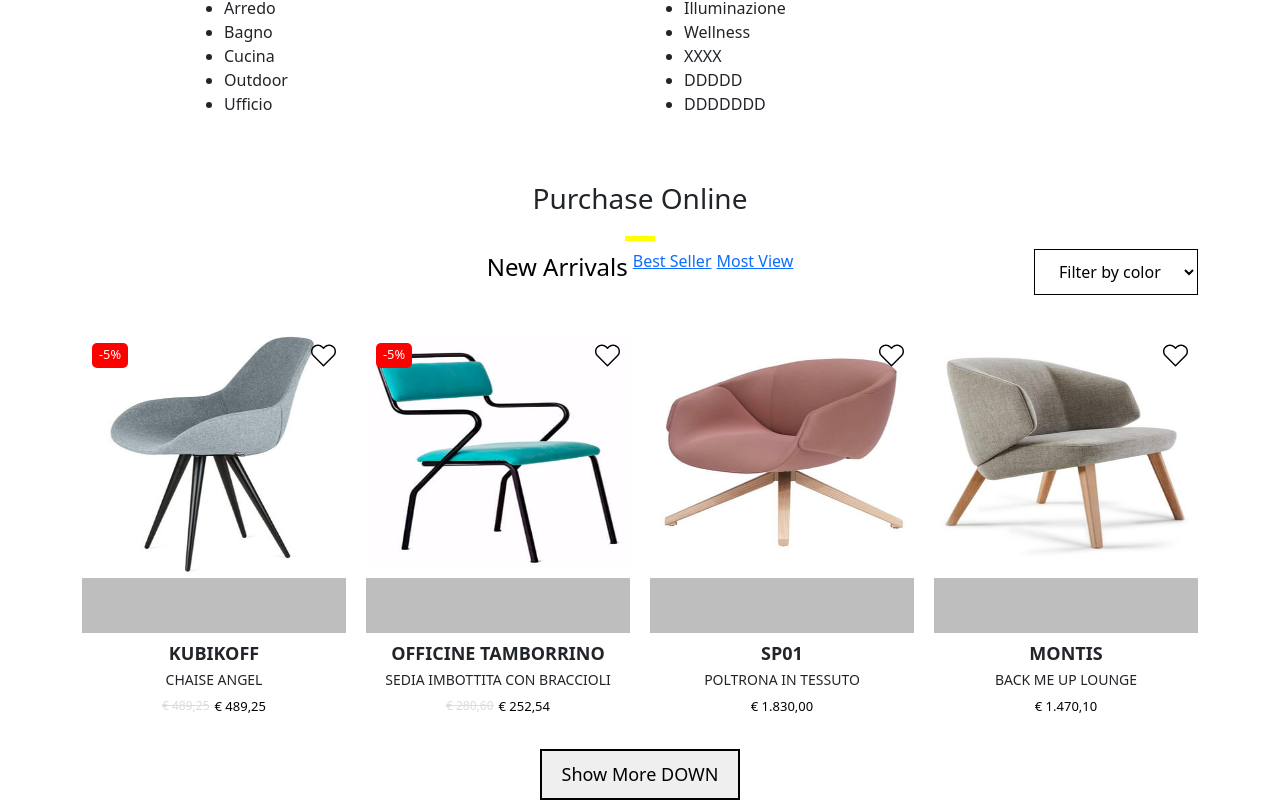
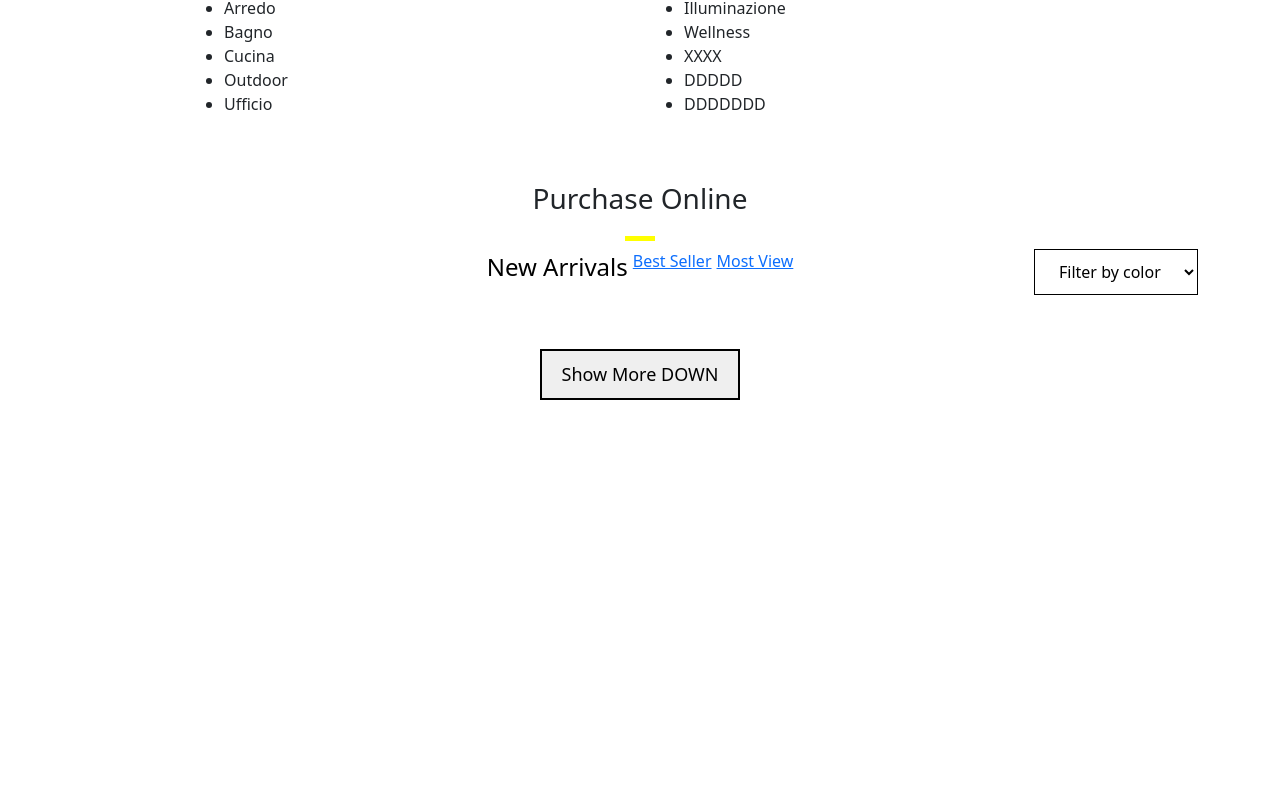
Before and after one commit to federicoaniello/test, a Vue app: page /#/ in a window 1280 px wide. Shown: the part 772-1572 px from the top of the page. After the commit the page ends 1172 px from the top, so only its background shows below. Built offline with nearby package versions, Linux system fonts and the light colour scheme.

Commit message:
Fixed select option

```diff
--- a/src/components/ProductItem.vue
+++ b/src/components/ProductItem.vue
@@ -11,19 +11,19 @@
   </div> -->
   <div class="product" @click="openModal(item)">
     <div class="product--img">
-      <div :class="{ 'additional-info': true, 'justify-content-end': !item.discount }">
-        <span v-if="item?.discount">{{ item.discount }}</span>
+      <div :class="{ 'additional-info': true, 'justify-content-end': !item?.discount }">
+        <span v-if="item?.discount">{{ item?.discount }}</span>
         <img src="/svg/heart.svg" alt="">
       </div>
-      <img :src="item['image-thumb']" alt="">
+      <img :src="item?.['image-thumb']" alt="">
       <img class="eye" src="/svg/visible.svg" alt="">
     </div>
     <div class="product--info">
-      <h5>{{ item.name }}</h5>
-      <h6>{{ item.description }}</h6>
+      <h5>{{ item?.name }}</h5>
+      <h6>{{ item?.description }}</h6>
       <div class="prices">
-        <span class="old-price" v-if="item?.['old-price']">{{ item['old-price'] }}</span>
-        <span>{{ item.price }}</span>
+        <span class="old-price" v-if="item?.['old-price']">{{ item?.['old-price'] }}</span>
+        <span>{{ item?.price }}</span>
       </div>
     </div>
   </div>
--- a/src/components/ProductList.vue
+++ b/src/components/ProductList.vue
@@ -15,14 +15,19 @@
 </template>
 
 <script setup>
-import { computed, toRefs, ref, inject } from 'vue';
+import { computed, toRefs, ref } from 'vue';
 import ProductItem from './ProductItem.vue';
-const selectedColor = inject('color', null);
 const props = defineProps({
-    products: Array,
-    required:true
+    products: {
+        type: Array,
+        required: true
+    },
+    selectedColor: {
+        type: String,
+        required: false
+    }
 });
-const { products } = toRefs(props);
+const { products, selectedColor } = toRefs(props);
 let truncateMax = ref(4);
 
 
@@ -34,12 +39,9 @@
     truncateMax.value = truncateMax.value + 4;
 }
 
-// watch(truncateMax, (prev, n) => {
-//     //products.value = products.value.slice(0, n)
-// })
-
 const filteredProducts = computed(() => {
-    return products?.value?.slice(0, truncateMax.value) || []
+    console.log("PRODUCT LIST COLOR = ", selectedColor.value)
+    return products?.value?.slice(0, truncateMax.value).filter(el => el.color.includes(selectedColor.value)) || []
 })
 
 const isMaxValueHigherThanNumberOfItems = computed(() => {
--- a/src/components/TheCatalogue.vue
+++ b/src/components/TheCatalogue.vue
@@ -18,7 +18,10 @@
                 <option value="white">White</option>
                 <option value="blue">Blue</option>
                 <option value="grey">Grey</option>
-                <option selected>Filter by color</option>
+                <option value="purple">Purple</option>
+                <option value="brown">Brown</option>
+                <option value="orange">Orange</option>
+                <option selected value="">Filter by color</option>
             </select>
         </div>
         <router-view :selected-color="select_color"></router-view>
@@ -30,11 +33,10 @@
 import { ref, provide } from 'vue';
 
 const select_color = ref(null);
+
 const onChange = (event) => {
     select_color.value = event.target.value;
 }
-
-provide('color',select_color)
 </script>
 
 <style lang="scss" scoped>
--- a/src/views/BestSeller.vue
+++ b/src/views/BestSeller.vue
@@ -1,16 +1,22 @@
 <template>
-    <ProductList :products="jsonData"/>
+    <ProductList :products="jsonData" :selectedColor="selectedColor"/>
 </template>
 
 <script setup>
-import { ref, onMounted, toRefs } from 'vue';
+import { ref, onMounted, toRefs, watch } from 'vue';
 import ProductList from '../components/ProductList.vue';
 import useDownload from '../hooks/useDownload';
 const { download } = useDownload();
-
+const props = defineProps({
+  selectedColor: { type: String },
+});
+const { selectedColor } = toRefs(props);
 const jsonData = ref(null);
 onMounted(async () => {
    jsonData.value = await download("/data/best_seller.json");
+})
+watch(selectedColor, (neww,old) => {
+    console.log(neww)
 })
 </script>
 
--- a/src/views/MostView.vue
+++ b/src/views/MostView.vue
@@ -1,15 +1,23 @@
 <template>
-    <ProductList :products="jsonData"/>
+    <ProductList :products="jsonData" :selectedColor="selectedColor"/>
 </template>
 <script setup>
 import ProductList from '../components/ProductList.vue';
-import { onMounted, ref, toRefs} from "vue";
+import { onMounted, ref, toRefs, watch} from "vue";
 import useDownload from "../hooks/useDownload";
 const { download } = useDownload();
+const props = defineProps({
+  selectedColor: { type: String },
+});
+const { selectedColor } = toRefs(props);
+
 const jsonData = ref(null);
 onMounted(async () => {
    jsonData.value = await download("/data/most_view.json");
 
+})
+watch(selectedColor, (neww,old) => {
+    console.log(neww)
 })
 </script>
 
--- a/src/views/NewArrivals.vue
+++ b/src/views/NewArrivals.vue
@@ -1,15 +1,25 @@
 <template>
-    <ProductList :products="jsonData"/>
+    <ProductList :products="jsonData" :selectedColor="selectedColor"/>
 </template>
 
 <script setup>
-import { onMounted, ref, toRefs } from 'vue';
+import { onMounted, ref, toRefs, watch } from 'vue';
 import ProductList from '../components/ProductList.vue';
 import useDownload from '../hooks/useDownload';
 const jsonData = ref(null);
+const props = defineProps({
+  selectedColor: { type: String },
+});
+
+const { selectedColor } = toRefs(props);
 const { download } = useDownload();
 onMounted(async () => {
+    console.log("STRING = ",selectedColor.value)
    jsonData.value = await download("/data/new_arrivals.json");
+})
+
+watch(selectedColor, (neww,old) => {
+    console.log(neww)
 })
 </script>
 
```
